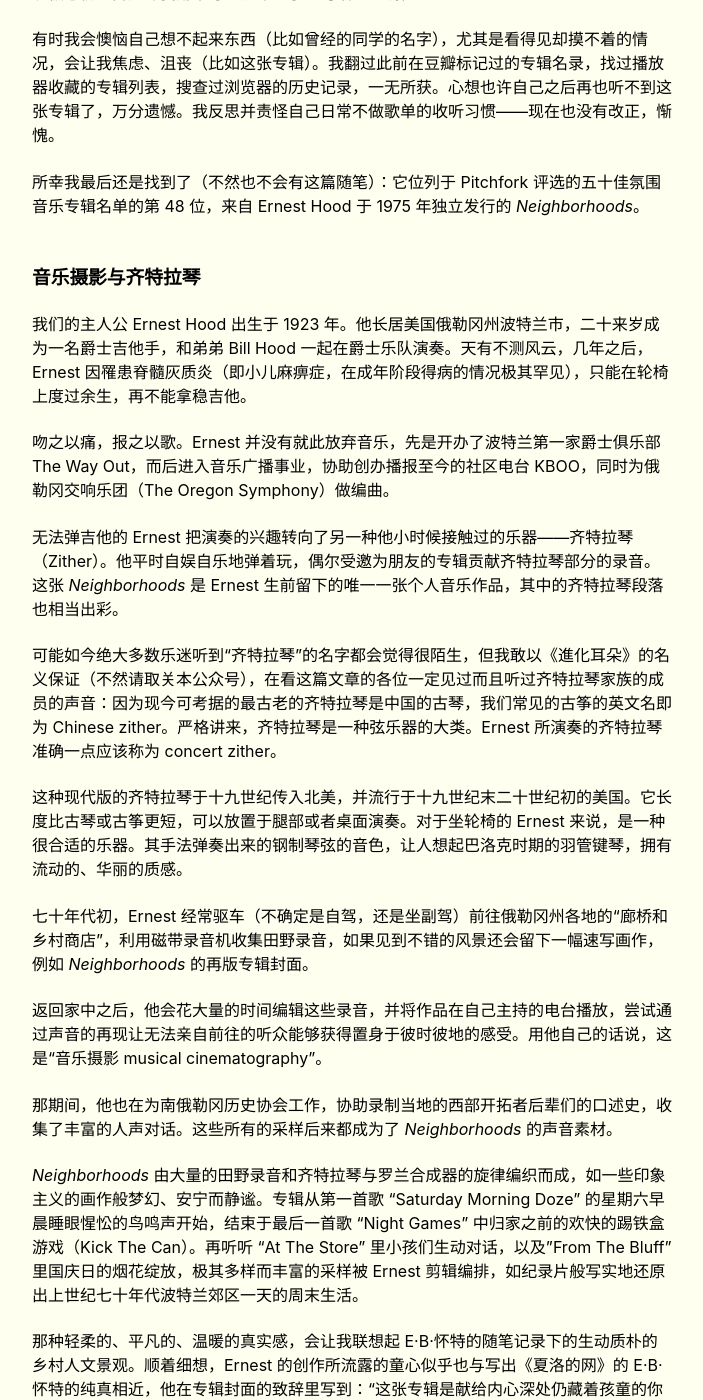
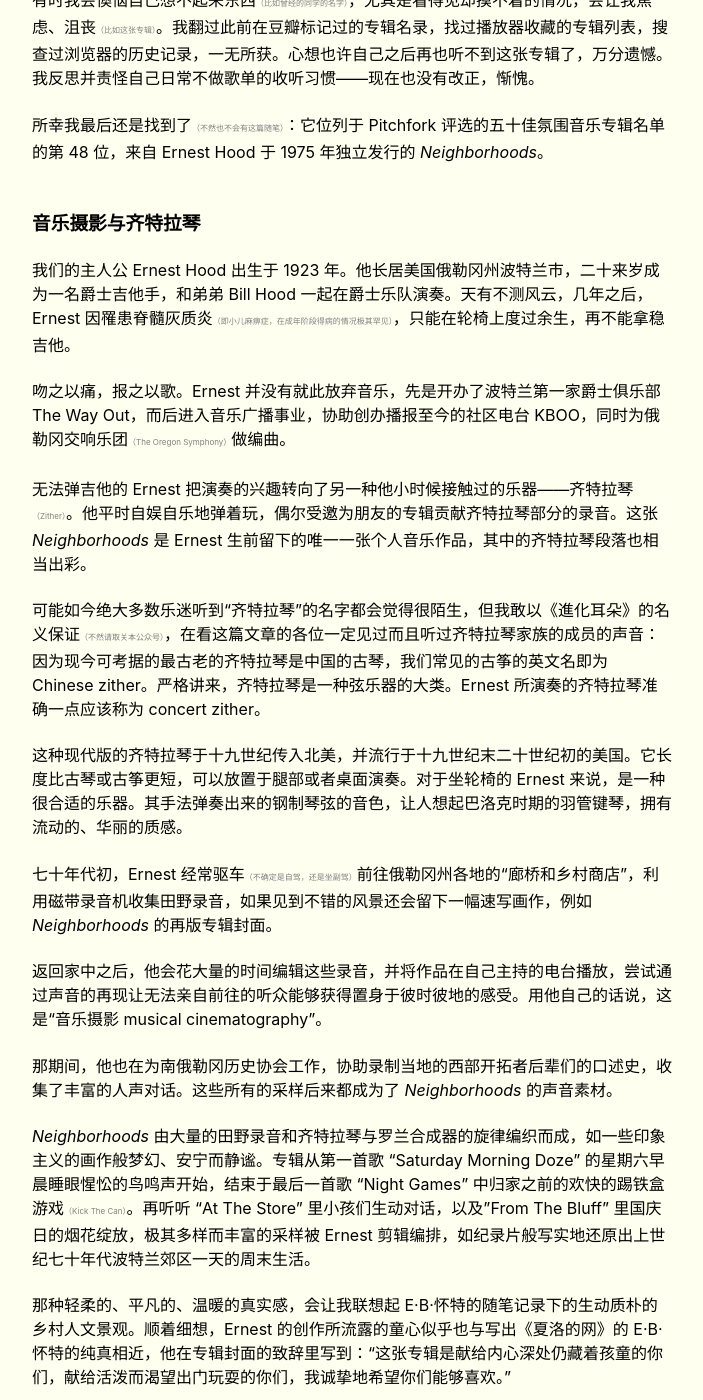
Before and after one commit to salingerlin/salingerlin.github.io, a Jekyll site: the page built from _posts/2023-02-27-音乐摄影、齐特拉琴、尊严死亡法案与失而复得的故事.md, in a window 1280 px wide and 1400 px high, scrolled down 720 px. Shown: the whole window, without its empty margins (288-991 px from the left). Built offline with Jekyll 4.4.1, drawn with Linux system fonts in a browser that asks for light colours; some of the changed text lies outside the part shown.

Commit message:
Update 2023-02-27-音乐摄影、齐特拉琴、尊严死亡法案与失而复得的故事.md

```diff
--- a/_posts/2023-02-27-音乐摄影、齐特拉琴、尊严死亡法案与失而复得的故事.md
+++ b/_posts/2023-02-27-音乐摄影、齐特拉琴、尊严死亡法案与失而复得的故事.md
@@ -6,9 +6,9 @@ category: 随笔
 
 # 音乐摄影、齐特拉琴、尊严死亡法案与失而复得的故事
 
-前段时间（其实已经是去年中旬），我被豆瓣友邻 hibi 的动态安利，去听过一张六十年代末的实验迷幻专辑—— Friendsound 乐队 1969 年发行的 <i>Joyride</i>。相当冷门的作品，Spotify 每月收听量不到 100，能被查找到的资料寥寥，不知为何这两年却在国内小小翻红过一阵。比起其中的先锋、迷幻色彩，我更被它沉静的偏氛围（或许应该先称之为“具象音乐”，当时还没有 ambient 的概念）的篇章吸引。
+前段时间<span class="zhushi">（其实已经是去年中旬）</span>，我被豆瓣友邻 hibi 的动态安利，去听过一张六十年代末的实验迷幻专辑—— Friendsound 乐队 1969 年发行的 <i>Joyride</i>。相当冷门的作品，Spotify 每月收听量不到 100，能被查找到的资料寥寥，不知为何这两年却在国内小小翻红过一阵。比起其中的先锋、迷幻色彩，我更被它沉静的偏氛围<span class="zhushi">（或许应该先称之为“具象音乐”，当时还没有 ambient 的概念）</span>的篇章吸引。
 
-专辑中有一首名为 "Childsong" 的作品，主要以环境声采样或者说田野录音为主，多是小孩嬉戏打闹的声音，勾勒的场景像是傍晚时分的儿童乐园或者课间休息时的小学操场，阵阵鸟鸣与风铃般的钢片琴声营造出一种温暖、美好且欢快的嘈杂（然后，你会发现美国小孩原来和中国小孩一样闹腾）。
+专辑中有一首名为 "Childsong" 的作品，主要以环境声采样或者说田野录音为主，多是小孩嬉戏打闹的声音，勾勒的场景像是傍晚时分的儿童乐园或者课间休息时的小学操场，阵阵鸟鸣与风铃般的钢片琴声营造出一种温暖、美好且欢快的嘈杂<span class="zhushi">（然后，你会发现美国小孩原来和中国小孩一样闹腾）</span>。
 
 这首歌忽地让我想起之前听过的一张专辑，其中也穿插许多和小孩子相关的环境采样，印象中自己还蛮喜欢。然而就好像氛围音乐有时被戏称为“背景音乐”一样，这张专辑悄无声息地消融在我的记忆里，只剩其泛黄的封面隐约闪现。我试图从记忆迷雾中打捞它的名字，愣坐着想了好久，始终没记起来。
 
@@ -16,29 +16,29 @@ category: 随笔
 
 这是一句关于氛围音乐的经典定义，出自 Brian Eno 为自己 1978 年发行的专辑<i> Music for Airports / Ambient 1 </i>撰写的简介，正是这系列的专辑，将“氛围 ambient”作为风格名词敲定。我不知如何信雅达地将这句话翻译为中文，大意可理解为，氛围音乐的有趣即在于它可以被忽视。而如今我用亲身经历印证了这句话的正确性。
 
-有时我会懊恼自己想不起来东西（比如曾经的同学的名字），尤其是看得见却摸不着的情况，会让我焦虑、沮丧（比如这张专辑）。我翻过此前在豆瓣标记过的专辑名录，找过播放器收藏的专辑列表，搜查过浏览器的历史记录，一无所获。心想也许自己之后再也听不到这张专辑了，万分遗憾。我反思并责怪自己日常不做歌单的收听习惯——现在也没有改正，惭愧。
+有时我会懊恼自己想不起来东西<span class="zhushi">（比如曾经的同学的名字）</span>，尤其是看得见却摸不着的情况，会让我焦虑、沮丧<span class="zhushi">（比如这张专辑）</span>。我翻过此前在豆瓣标记过的专辑名录，找过播放器收藏的专辑列表，搜查过浏览器的历史记录，一无所获。心想也许自己之后再也听不到这张专辑了，万分遗憾。我反思并责怪自己日常不做歌单的收听习惯——现在也没有改正，惭愧。
 
-所幸我最后还是找到了（不然也不会有这篇随笔）：它位列于 Pitchfork 评选的五十佳氛围音乐专辑名单的第 48 位，来自 Ernest Hood 于 1975 年独立发行的<i> Neighborhoods</i>。
+所幸我最后还是找到了<span class="zhushi">（不然也不会有这篇随笔）</span>：它位列于 Pitchfork 评选的五十佳氛围音乐专辑名单的第 48 位，来自 Ernest Hood 于 1975 年独立发行的<i> Neighborhoods</i>。
 
 ### 音乐摄影与齐特拉琴
 
-我们的主人公 Ernest Hood 出生于 1923 年。他长居美国俄勒冈州波特兰市，二十来岁成为一名爵士吉他手，和弟弟 Bill Hood 一起在爵士乐队演奏。天有不测风云，几年之后，Ernest 因罹患脊髓灰质炎（即小儿麻痹症，在成年阶段得病的情况极其罕见），只能在轮椅上度过余生，再不能拿稳吉他。
+我们的主人公 Ernest Hood 出生于 1923 年。他长居美国俄勒冈州波特兰市，二十来岁成为一名爵士吉他手，和弟弟 Bill Hood 一起在爵士乐队演奏。天有不测风云，几年之后，Ernest 因罹患脊髓灰质炎<span class="zhushi">（即小儿麻痹症，在成年阶段得病的情况极其罕见）</span>，只能在轮椅上度过余生，再不能拿稳吉他。
 
-吻之以痛，报之以歌。Ernest 并没有就此放弃音乐，先是开办了波特兰第一家爵士俱乐部 The Way Out，而后进入音乐广播事业，协助创办播报至今的社区电台 KBOO，同时为俄勒冈交响乐团（The Oregon Symphony）做编曲。
+吻之以痛，报之以歌。Ernest 并没有就此放弃音乐，先是开办了波特兰第一家爵士俱乐部 The Way Out，而后进入音乐广播事业，协助创办播报至今的社区电台 KBOO，同时为俄勒冈交响乐团<span class="zhushi">（The Oregon Symphony）</span>做编曲。
 
-无法弹吉他的 Ernest 把演奏的兴趣转向了另一种他小时候接触过的乐器——齐特拉琴（Zither）。他平时自娱自乐地弹着玩，偶尔受邀为朋友的专辑贡献齐特拉琴部分的录音。这张<i> Neighborhoods </i>是 Ernest 生前留下的唯一一张个人音乐作品，其中的齐特拉琴段落也相当出彩。
+无法弹吉他的 Ernest 把演奏的兴趣转向了另一种他小时候接触过的乐器——齐特拉琴<span class="zhushi">（Zither）</span>。他平时自娱自乐地弹着玩，偶尔受邀为朋友的专辑贡献齐特拉琴部分的录音。这张<i> Neighborhoods </i>是 Ernest 生前留下的唯一一张个人音乐作品，其中的齐特拉琴段落也相当出彩。
 
-可能如今绝大多数乐迷听到“齐特拉琴”的名字都会觉得很陌生，但我敢以《進化耳朵》的名义保证（不然请取关本公众号），在看这篇文章的各位一定见过而且听过齐特拉琴家族的成员的声音：因为现今可考据的最古老的齐特拉琴是中国的古琴，我们常见的古筝的英文名即为 Chinese zither。严格讲来，齐特拉琴是一种弦乐器的大类。Ernest 所演奏的齐特拉琴准确一点应该称为 concert zither。
+可能如今绝大多数乐迷听到“齐特拉琴”的名字都会觉得很陌生，但我敢以《進化耳朵》的名义保证<span class="zhushi">（不然请取关本公众号）</span>，在看这篇文章的各位一定见过而且听过齐特拉琴家族的成员的声音：因为现今可考据的最古老的齐特拉琴是中国的古琴，我们常见的古筝的英文名即为 Chinese zither。严格讲来，齐特拉琴是一种弦乐器的大类。Ernest 所演奏的齐特拉琴准确一点应该称为 concert zither。
 
 这种现代版的齐特拉琴于十九世纪传入北美，并流行于十九世纪末二十世纪初的美国。它长度比古琴或古筝更短，可以放置于腿部或者桌面演奏。对于坐轮椅的 Ernest 来说，是一种很合适的乐器。其手法弹奏出来的钢制琴弦的音色，让人想起巴洛克时期的羽管键琴，拥有流动的、华丽的质感。
 
-七十年代初，Ernest 经常驱车（不确定是自驾，还是坐副驾）前往俄勒冈州各地的“廊桥和乡村商店”，利用磁带录音机收集田野录音，如果见到不错的风景还会留下一幅速写画作，例如<i> Neighborhoods </i>的再版专辑封面。
+七十年代初，Ernest 经常驱车<span class="zhushi">（不确定是自驾，还是坐副驾）</span>前往俄勒冈州各地的“廊桥和乡村商店”，利用磁带录音机收集田野录音，如果见到不错的风景还会留下一幅速写画作，例如<i> Neighborhoods </i>的再版专辑封面。
 
 返回家中之后，他会花大量的时间编辑这些录音，并将作品在自己主持的电台播放，尝试通过声音的再现让无法亲自前往的听众能够获得置身于彼时彼地的感受。用他自己的话说，这是“音乐摄影 musical cinematography”。
 
 那期间，他也在为南俄勒冈历史协会工作，协助录制当地的西部开拓者后辈们的口述史，收集了丰富的人声对话。这些所有的采样后来都成为了<i> Neighborhoods </i>的声音素材。
 
-<i>Neighborhoods </i>由大量的田野录音和齐特拉琴与罗兰合成器的旋律编织而成，如一些印象主义的画作般梦幻、安宁而静谧。专辑从第一首歌 "Saturday Morning Doze" 的星期六早晨睡眼惺忪的鸟鸣声开始，结束于最后一首歌 "Night Games" 中归家之前的欢快的踢铁盒游戏（Kick The Can）。再听听 "At The Store" 里小孩们生动对话，以及"From The Bluff" 里国庆日的烟花绽放，极其多样而丰富的采样被 Ernest 剪辑编排，如纪录片般写实地还原出上世纪七十年代波特兰郊区一天的周末生活。
+<i>Neighborhoods </i>由大量的田野录音和齐特拉琴与罗兰合成器的旋律编织而成，如一些印象主义的画作般梦幻、安宁而静谧。专辑从第一首歌 "Saturday Morning Doze" 的星期六早晨睡眼惺忪的鸟鸣声开始，结束于最后一首歌 "Night Games" 中归家之前的欢快的踢铁盒游戏<span class="zhushi">（Kick The Can）</span>。再听听 "At The Store" 里小孩们生动对话，以及"From The Bluff" 里国庆日的烟花绽放，极其多样而丰富的采样被 Ernest 剪辑编排，如纪录片般写实地还原出上世纪七十年代波特兰郊区一天的周末生活。
 
 那种轻柔的、平凡的、温暖的真实感，会让我联想起 E·B·怀特的随笔记录下的生动质朴的乡村人文景观。顺着细想，Ernest 的创作所流露的童心似乎也与写出《夏洛的网》的 E·B·怀特的纯真相近，他在专辑封面的致辞里写到：“这张专辑是献给内心深处仍藏着孩童的你们，献给活泼而渴望出门玩耍的你们，我诚挚地希望你们能够喜欢。”
 
@@ -61,9 +61,9 @@ Jed 和这张专辑结缘的故事更有意思。从某种程度上讲，竟然
 
 在 1995 年 3 月 15 日的这篇 Statesman Journal 的报道里，记者用一节的笔墨回顾了 Ernest 的一生，介绍了他在音乐与电台方面的工作，其中也包括他通过田野录音方式制作的节目。记者称赞这档电台节目“成为许多无法出门的老人和残疾人连接外部世界的桥梁”。然而促使我写出这篇文章的<i> Neighborhoods </i>甚至没有被提及，足以一窥当时的它多么微不足道。
 
-倘若我们从数据统计角度思考，像<i> Neighborhoods </i>样散落于布满灰尘的货架上的专辑必然不是孤例，这张唱片被 Jed Bindeman（以及被我自己）幸运地找回，然而有些被错过的专辑那就真的被遗忘了。可能这话说来容易，落实难，淘金者舀起河沙的时候怎么知道其中是否有自己期待的东西。茫茫唱片海，怎么找到值得你付出时间的那位？
+倘若我们从数据统计角度思考，像<i> Neighborhoods </i>样散落于布满灰尘的货架上的专辑必然不是孤例，这张唱片被 Jed Bindeman<span class="zhushi">（以及被我自己）</span>幸运地找回，然而有些被错过的专辑那就真的被遗忘了。可能这话说来容易，落实难，淘金者舀起河沙的时候怎么知道其中是否有自己期待的东西。茫茫唱片海，怎么找到值得你付出时间的那位？
 
-我常常觉得一个人的时间、精力与兴趣有限，好的音乐听不完，哪怕错过也不可惜，毕竟未来还会有更多优秀作品等着被自己发现。可这次教训告诉我，每一次的聆听或许应该尽量珍惜，减少与红心作品失之交臂的几率——这句鸡汤翻译过来便是，总结性质的每月收听歌单应该努力做起来了（下次一定）。
+我常常觉得一个人的时间、精力与兴趣有限，好的音乐听不完，哪怕错过也不可惜，毕竟未来还会有更多优秀作品等着被自己发现。可这次教训告诉我，每一次的聆听或许应该尽量珍惜，减少与红心作品失之交臂的几率——这句鸡汤翻译过来便是，总结性质的每月收听歌单应该努力做起来了<span class="zhushi"><span class="zhushi">（下次一定）</span>。
 
 \*写这篇文章的时候才发现，去年 11 月，Freedom to Spend 厂牌重新整理了 Ernest 未发表的遗作，组织成为<i> Back to the Woodlands </i>——应该是从那次 Jed 去后者女儿家的仓库里翻出来的一箱箱磁带中淘得。比起前作<i> Neighborhoods </i>完整而详实的概念呈现，<i>Back to the Woodlands </i>则更像是一张散文集样式的作品，为喜欢 Ernest 的乐迷准备的餐后甜点，大家随意取食。
 
```
